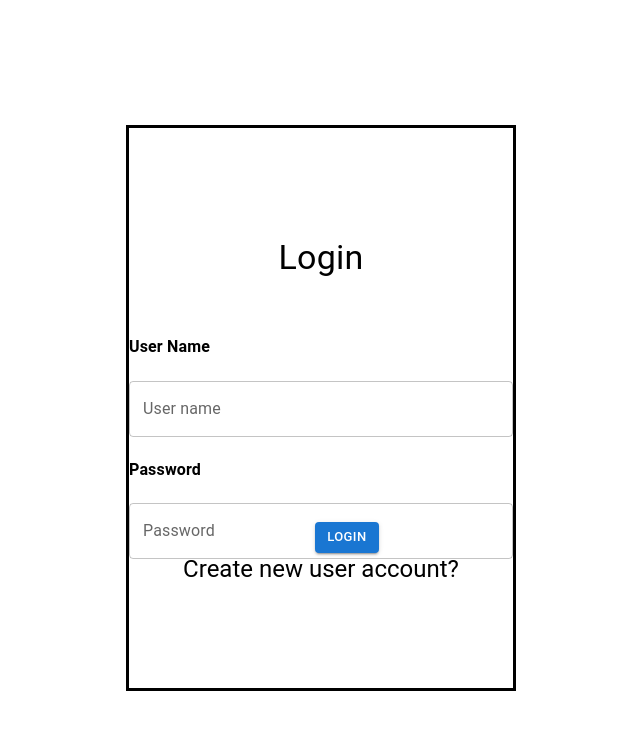
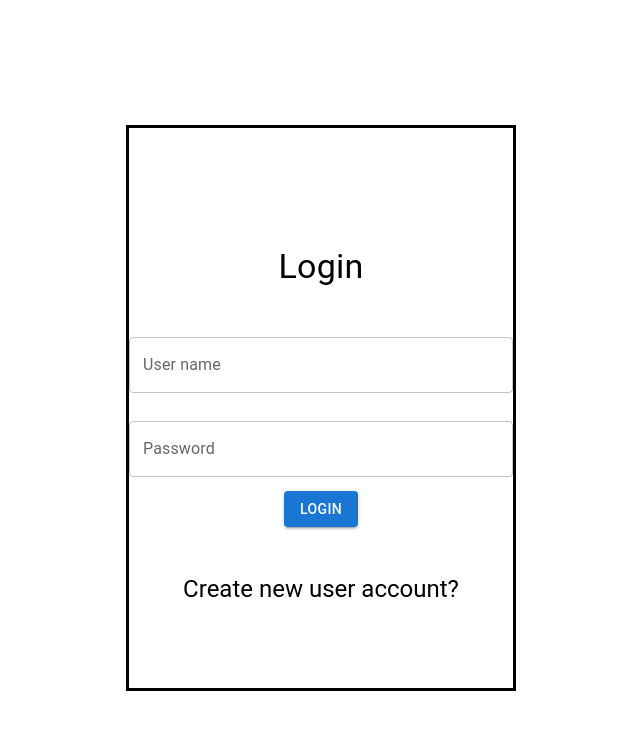
Before and after one commit to tharakad049/REACT-Assesment, a React (Create React App) app: page / in a window 1280 px wide. Shown: the top 730 px of the page, without its empty margins (327-967 px from the left). Built offline with nearby package versions, Linux system fonts and the light colour scheme.

Commit message:
create login form

```diff
--- a/src/app/App.js
+++ b/src/app/App.js
@@ -1,5 +1,6 @@
 import React from "react";
 import Login from "../pages/Login/index";
+import Dashboard from "../pages/Dashboard";
 
 function App() {
   return (
--- a/src/pages/Dashboard/index.jsx
+++ b/src/pages/Dashboard/index.jsx
@@ -0,0 +1,60 @@
+import React, {Component} from "react";
+import Grid from "@mui/material/Grid";
+import Button from "@mui/material/Button";
+import Typography from "@mui/material/Typography";
+import withStyles from "@material-ui/styles/withStyles";
+import {styleSheet} from "../Login/style";
+
+class Dashboard extends Component {
+    constructor(props) {
+        super(props);
+    }
+
+    render() {
+        const {classes} = this.props
+        return (
+            <>
+                <Grid container spacing={3} direction={"row"} style={{backgroundColor: "aqua"}}>
+                    <Grid item lg={3} md={3} xs={3} sm={3}>
+                        <Button variant={"outlined"} color={"primary"} style={{margin: "1vw"}}>Dashboard</Button>
+                    </Grid>
+                    <Grid item lg={6} md={6} xs={6} sm={6} display={"flex"} alignItems={"center"} justifyContent={"center"}>
+                        <Button variant={"contained"} color={"primary"} style={{margin: "1vw"}}>Products</Button>
+                        <Button variant={"contained"} color={"primary"} style={{margin: "1vw"}}>Cart</Button>
+                    </Grid>
+                    <Grid item lg={3} md={3} sm={3} xs={3} display={"flex"} alignItems={"center"} justifyContent={"flex-end"}>
+                        <Typography variant={"h6"} marginRight={"1vw"}>Name</Typography>
+                    </Grid>
+                </Grid>
+
+                <Grid container spacing={3}>
+                    <Grid item lg={6} md={6} xs={12} sm={12} display={"flex"} alignItems={"center"}
+                          justifyContent={"center"}>
+                        <div className={classes.dashContainer}>
+                            <Typography variant={"h3"} textAlign={"center"} marginTop={"10px"}>Products</Typography>
+                            <Typography variant={"h1"} textAlign={"center"} marginTop={"50px"}>100</Typography>
+                        </div>
+                    </Grid>
+                    <Grid item lg={6} md={6} xs={12} sm={12} display={"flex"} alignItems={"center"}
+                          justifyContent={"center"}>
+                        <div className={classes.dashContainer}>
+                            <Typography variant={"h3"} textAlign={"center"} marginTop={"10px"}>Cart</Typography>
+                            <Typography variant={"h1"} textAlign={"center"} marginTop={"50px"}>50</Typography>
+                        </div>
+                    </Grid>
+                </Grid>
+                <Grid container spacing={3}>
+                    <Grid item lg={12} md={12} xs={12} sm={12} display={"flex"} alignItems={"center"}
+                          justifyContent={"center"}>
+                        <div className={classes.dashContainer}>
+                            <Typography variant={"h3"} textAlign={"center"} marginTop={"10px"}>Users</Typography>
+                            <Typography variant={"h1"} textAlign={"center"} marginTop={"50px"}>60</Typography>
+                        </div>
+                    </Grid>
+                </Grid>
+            </>
+        );
+    }
+}
+
+export default withStyles(styleSheet)(Dashboard)
--- a/src/pages/Login/index.jsx
+++ b/src/pages/Login/index.jsx
@@ -3,7 +3,6 @@ import withStyles from "@material-ui/styles/withStyles";
 import {styleSheet} from "./style";
 import Button from "@mui/material/Button";
 import Typography from "@mui/material/Typography";
-import Grid from "@mui/material/Grid";
 import TextField from "@mui/material/TextField";
 
 class Login extends Component {
@@ -12,24 +11,19 @@ class Login extends Component {
     }
 
     render() {
-        const {classes} = this.props;
+        const { classes } = this.props;
         return (
-            <Grid>
             <div className={classes.container}>
                 <div className={classes.login__cover}>
                     <div className={classes.title__container}>
                         <Typography variant="h4">Login</Typography>
                     </div>
                     <div className={classes.form__container}>
-                            <Typography variant="body1"><h4>User Name</h4></Typography>
-
                         <TextField
                             id="outlined-basic"
                             label="User name"
                             variant="outlined"
                         />
-                            <Typography variant="body1"><h4>Password</h4></Typography>
-
                         <TextField
                             id="outlined-basic"
                             type="password"
@@ -38,23 +32,14 @@ class Login extends Component {
                         />
                     </div>
                     <div className={classes.btn__container}>
-                            <Grid item lg={12} md={12} sm={12} xm={12} style={{display: 'flex'}}
-                                  justifyContent="flex-end" container marginTop={"40px"}>
-                                <Button size="small" variant="contained" color={"primary"}
-                                        style={{marginRight: "80px"}}>Login</Button>
-                            </Grid>
-                            <Typography variant="h5">Create new user account? </Typography>
+                        <Button variant="contained" type="submit" className="primary">Login</Button>
                     </div>
-
-                        <Grid container style={{marginTop: "20px"}} direction="row" alignItems="center"
-                              justifyContent="flex-start">
-                        </Grid>
+                    <Typography variant="h5" style={{ marginTop: "-30px"}}>Create new user
+                        account? </Typography>
 
                 </div>
             </div>
-            </Grid>
         )
     }
 }
-
 export default withStyles(styleSheet)(Login)
```
Also changed, not shown: src/pages/Dashboard/style.js (+9 -0 lines), src/pages/Product Manage/index.jsx (added), src/pages/Product Manage/style.js (added). Lines whose indentation alone changed are shown as unchanged.
